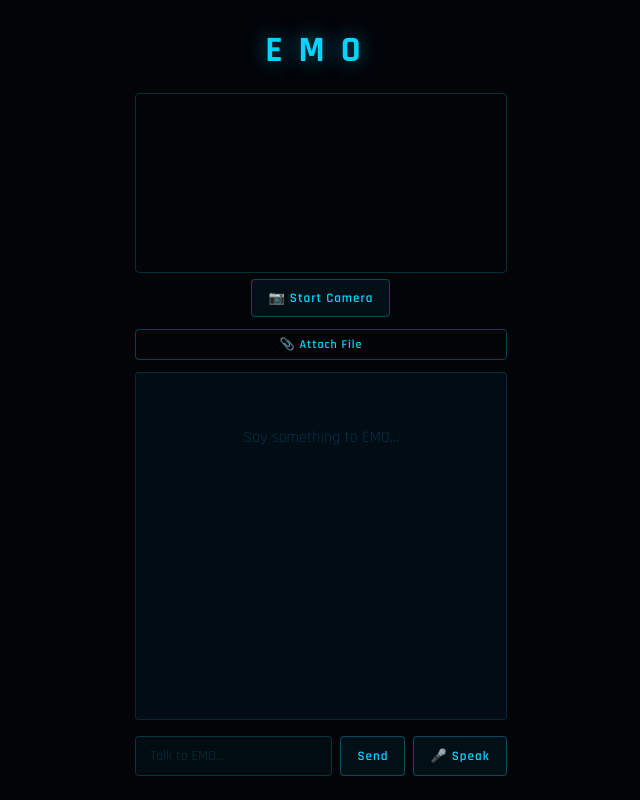
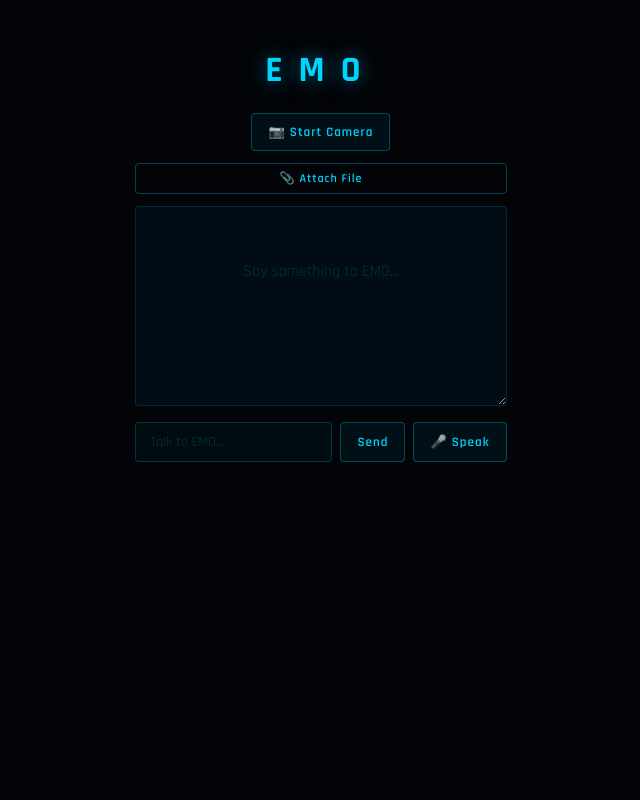
Before and after one commit to PARITONCH/EMO, a React (Vite) app in the folder client/: page / in a window 1280 px wide. Shown: the whole page, without its empty margins (319-959 px from the left). Built offline with nearby package versions, Linux system fonts and the light colour scheme.

Commit message:
hide camera when off, resizable chatbox

```diff
--- a/client/src/Camera.jsx
+++ b/client/src/Camera.jsx
@@ -39,7 +39,14 @@ const Camera = forwardRef(function Camera({ onCapture }, ref) {
 
   return (
     <div className="camera">
-      <video ref={videoRef} className="video" muted />
+      {active && (
+        <>
+          <video ref={videoRef} className="video" muted />
+          <div style={{ fontSize: "11px", color: "rgba(0,212,255,0.3)", textAlign: "center" }}>
+            ● Camera active — frame sent with every message
+          </div>
+        </>
+      )}
       <canvas ref={canvasRef} style={{ display: "none" }} />
       <div className="cam-btns">
         {!active
@@ -47,11 +54,6 @@ const Camera = forwardRef(function Camera({ onCapture }, ref) {
           : <button onClick={stopCamera} style={{ borderColor: "rgba(255,60,80,0.4)", color: "#ff4455" }}>■ Stop Camera</button>
         }
       </div>
-      {active && (
-        <div style={{ fontSize: "11px", color: "rgba(0,212,255,0.3)", textAlign: "center" }}>
-          ● Camera active — frame sent with every message
-        </div>
-      )}
     </div>
   )
 })
--- a/client/src/index.css
+++ b/client/src/index.css
@@ -10,17 +10,16 @@ body {
   background: #020408;
   color: #00d4ff;
   font-family: 'Rajdhani', monospace;
-  height: 100vh;
+  min-height: 100vh;
   display: flex;
   justify-content: center;
-  align-items: center;
-  overflow: hidden;
+  align-items: flex-start;
+  padding: 20px 0;
 }
 
 .container {
   width: 100%;
-  max-width: 480px;
-  height: 100vh;
+  max-width: 520px;
   display: flex;
   flex-direction: column;
   gap: 12px;
@@ -60,7 +59,6 @@ h1 {
 
 /* Messages */
 .messages {
-  flex: 1;
   overflow-y: auto;
   border: 1px solid rgba(0,212,255,0.15);
   border-radius: 4px;
@@ -71,6 +69,10 @@ h1 {
   background: rgba(0,20,35,0.5);
   scrollbar-width: thin;
   scrollbar-color: rgba(0,212,255,0.2) transparent;
+  resize: vertical;
+  min-height: 200px;
+  max-height: 600px;
+  overflow: auto;
 }
 
 .msg {
@@ -155,18 +157,7 @@ button:disabled {
   cursor: not-allowed;
 }
 
-/* Scrollbar */
-.messages::-webkit-scrollbar {
-  width: 4px;
-}
-.messages::-webkit-scrollbar-track {
-  background: transparent;
-}
-.messages::-webkit-scrollbar-thumb {
-  background: rgba(0,212,255,0.2);
-  border-radius: 2px;
-}
-
+/* File upload */
 .file-upload {
   display: flex;
   flex-direction: column;
@@ -200,3 +191,15 @@ button:disabled {
   border: 1px solid rgba(0,212,255,0.1);
   border-radius: 4px;
 }
+
+/* Scrollbar */
+.messages::-webkit-scrollbar {
+  width: 4px;
+}
+.messages::-webkit-scrollbar-track {
+  background: transparent;
+}
+.messages::-webkit-scrollbar-thumb {
+  background: rgba(0,212,255,0.2);
+  border-radius: 2px;
+}
```
